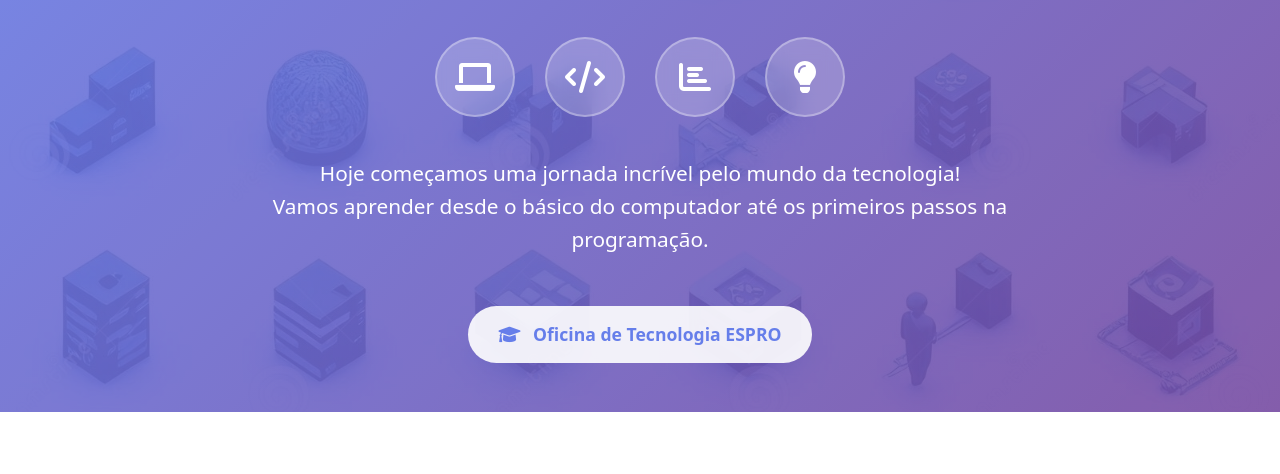
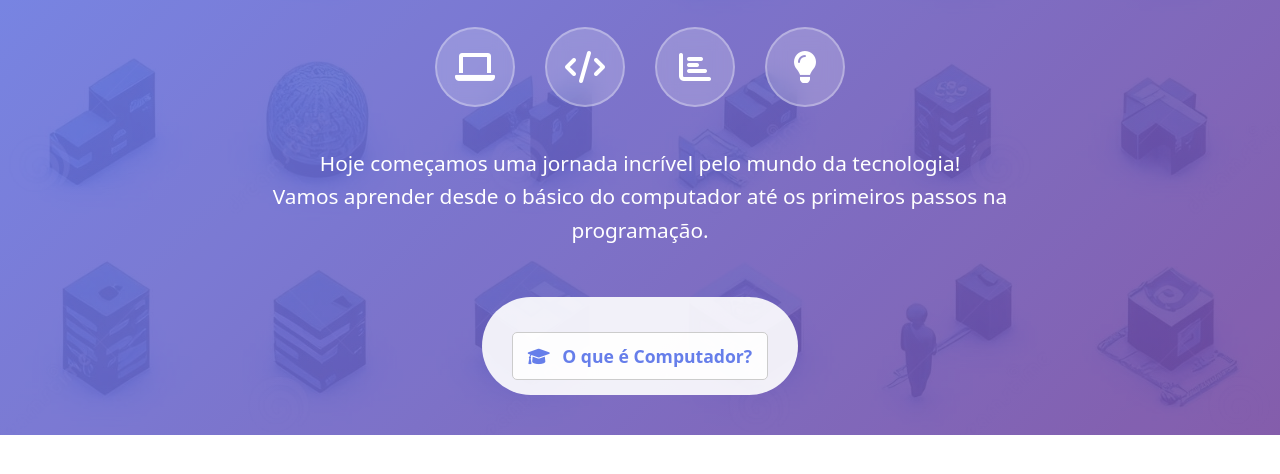
Before and after one commit to gustrodrigues018/oficina, a plain HTML site: page introducao.html in a window 1280 px wide. Shown: the part 308-782 px from the top of the page. Drawn offline with nearby package versions, Linux system fonts and the light colour scheme; files whose address does not match are found by name.

Commit message:
Update introducao.html

```diff
--- a/introducao.html
+++ b/introducao.html
@@ -111,8 +111,10 @@
             </p>
 
             <div class="espro-badge">
+              <a href="o_que_e_computador.html" class="espro-badge" style="text-decoration: none; color: inherit; display: inline-block; padding: 10px 15px; border: 1px solid #ccc; border-radius: 5px;">
                 <i class="fas fa-graduation-cap mr-2"></i>
-                Oficina de Tecnologia ESPRO
+                O que é Computador?
+            </a>
             </div>
         </div>
     </div>
```
